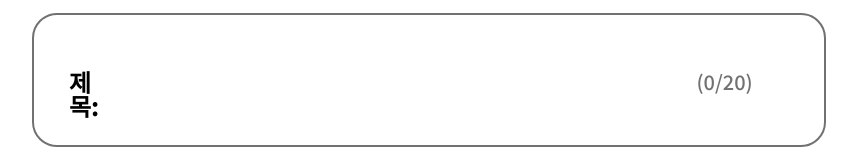
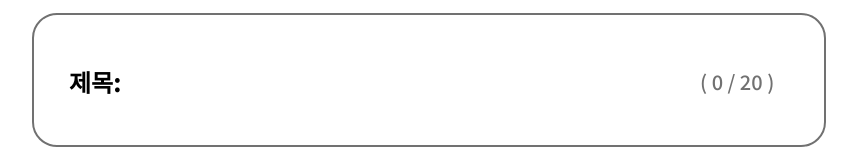
Before and after one commit to yhyem/crossover-sample, a React (Create React App) app: page /write in a window 1280 px wide. Shown: the part 161-321 px from the top of the page, without its empty margins (211-1068 px from the left). Built offline with nearby package versions, Linux system fonts and the light colour scheme.

Commit message:
fix: 게시물 '내용:' text 삭제

```diff
--- a/src/pages/Post/index.js
+++ b/src/pages/Post/index.js
@@ -8,11 +8,11 @@ const Post = () => {
       <DetailBlock>
         <PostBlock>
           <PostTitle>
-            <Title>제목:</Title> <CountText>(0/20)</CountText>
+            <Title>제목:</Title> <CountText>( 0 / 20 )</CountText>
           </PostTitle>
           <PostContent>
             <Content>내용이 들어갑니다</Content>
-            <CountText>(0/140)</CountText>
+            <CountText>( 0 / 140 )</CountText>
           </PostContent>
           <BottomBlock>
             <InfoText>※ 작성된 게시글은 수정이 불가합니다.</InfoText>
@@ -81,6 +81,7 @@ const Content = styled.div`
   font-weight: 500;
   font-size: 20px;
   line-height: 24px;
+  margin-bottom: 12px;
 `;
 
 const BottomBlock = styled.div`
@@ -103,7 +104,6 @@ const CountText = styled.div`
   font-size: 20px;
   line-height: 24px;
   color: ${({ theme }) => theme.colors.GRAY};
-  width: 82px;
   height: 24px;
 `;
 
--- a/src/pages/WritePost/index.js
+++ b/src/pages/WritePost/index.js
@@ -28,7 +28,7 @@ const WritePost = () => {
                 {...register("title")}
                 onChange={(e) => setTitleCount(e.target.value)}
               />
-              <CountText>({titleCount.length}/20)</CountText>
+              <CountText>( {titleCount.length} / 20 )</CountText>
             </PostTitle>
             <PostContent>
               <ContentBlock>
@@ -40,7 +40,7 @@ const WritePost = () => {
                   onChange={(e) => setContentCount(e.target.value)}
                 />
               </ContentBlock>
-              <CountText>({contentCount.length}/140)</CountText>
+              <CountText>( {contentCount.length} / 140 )</CountText>
             </PostContent>
             <BottomBlock>
               <InfoText>※ 작성된 게시글은 수정이 불가합니다.</InfoText>
@@ -82,7 +82,6 @@ const PostBlock = styled.div`
 const PostTitle = styled.div`
   display: flex;
   margin-top: 12px;
-  width: 794px;
   height: 134px;
   border: 2px solid ${({ theme }) => theme.colors.GRAY};
   border-radius: 25px;
@@ -94,7 +93,7 @@ const Title = styled.div`
   font-size: 24px;
   line-height: 24px;
   height: 24px;
-  width: 49px;
+  width: 52px;
 `;
 
 const TitleInput = styled.input`
@@ -102,7 +101,7 @@ const TitleInput = styled.input`
   font-size: 24px;
   line-height: 24px;
   height: 24px;
-  width: 582px;
+  width: 579px;
   border: none;
 `;
 
@@ -124,9 +123,10 @@ const ContentInput = styled.textarea`
   font-size: 20px;
   line-height: 24px;
   height: 627px;
-  width: 673px;
+  width: 714px;
   border: none;
   resize: none;
+  margin-bottom: 12px;
 
   &:focus {
     outline: none;
@@ -153,7 +153,6 @@ const CountText = styled.div`
   font-size: 20px;
   line-height: 24px;
   color: ${({ theme }) => theme.colors.GRAY};
-  width: 82px;
   height: 24px;
 `;
 
```
